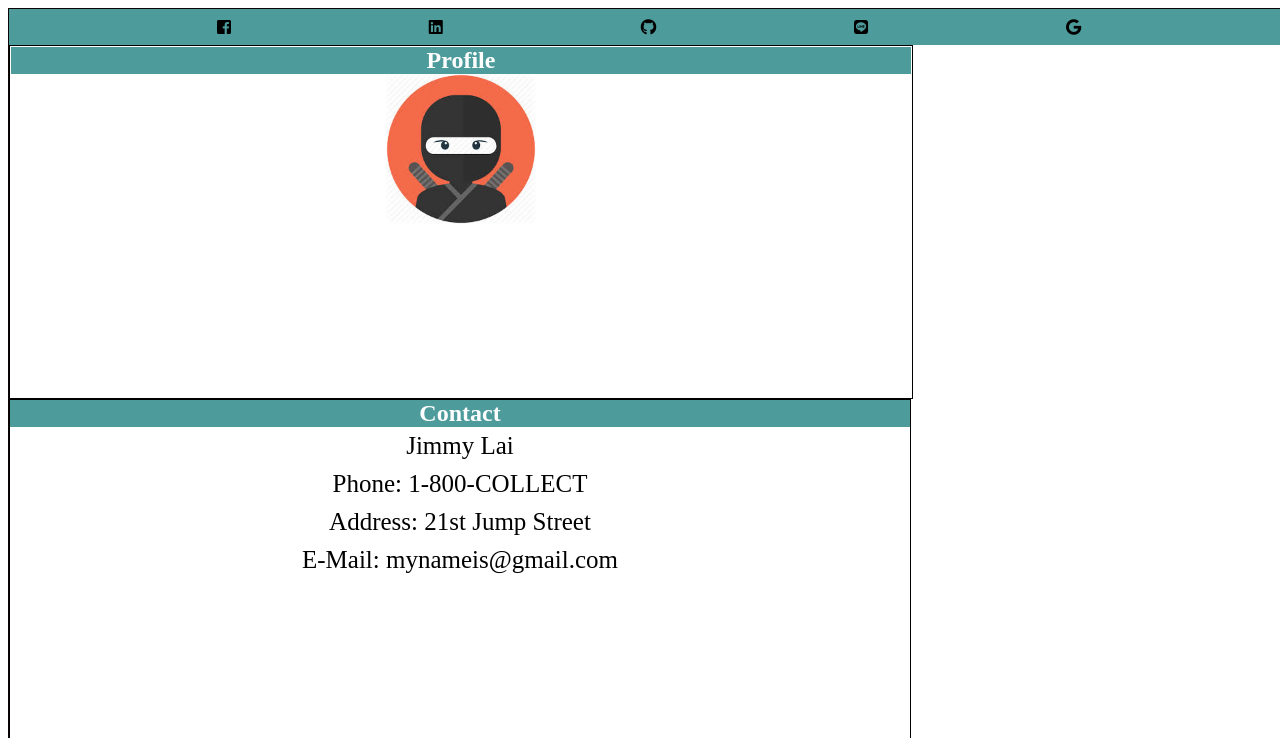
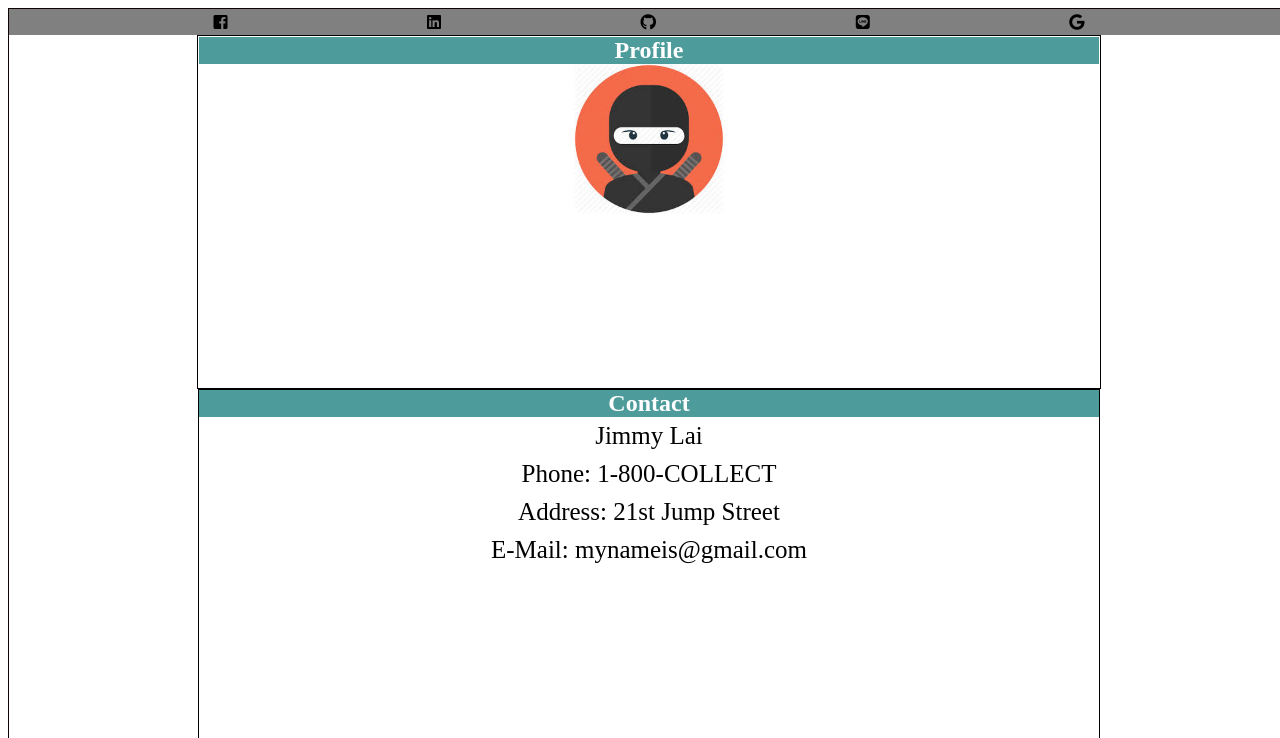
Before and after one commit to Typo-Champion/grid-flex-nm-resume, a plain HTML site: page index.html in a window 1280 px wide. Shown: the top 738 px of the page. Drawn offline with Linux system fonts and the light colour scheme.

Commit message:
trying to debug css

```diff
--- a/index.html
+++ b/index.html
@@ -21,9 +21,8 @@
         <div class="flexit">
             <section id="avatar">
                 <h1 class="heading">Profile</h1>
-                <div id="img">
-                    <img src="./images/download.jpeg" alt="ninja" width="150px" height="150px">
-                </div>
+                <img src="./images/download.jpeg" alt="ninja" width="150px" height="150px">
+
 
             </section>
             <section id="contact">
--- a/main.css
+++ b/main.css
@@ -1,6 +1,6 @@
 /* mobile view */
 #container {
-    height: 100vh;
+    height: auto;
     width: 100vw;
     display: grid;
     border: 1px solid rgb(15, 4, 4);
@@ -20,15 +20,15 @@
 .flexit {
     display:flex;
     flex-flow: wrap;
-    /* height: 230vh;
-        */
+    justify-content: center;
+    align-items: stretch;
+    align-items:
+
+
 }
 .flexit section {
     width: 900px;
     height: 350px;
-
-
-
 
 }
 
@@ -39,8 +39,8 @@
     justify-content: space-evenly;
     align-items: center;
     grid-area: nb;
-    background: rgb(77, 155, 155);
-    padding: 10px;
+    background: gray;
+    padding: 5px;
 
 }
 
@@ -74,6 +74,7 @@
 }
 
 #footer {
+    background: gray;
     padding-right: 10px;
     grid-template-columns: 1fr 1fr;
 
@@ -104,6 +105,7 @@
 section {
     border: solid 1px black;
     text-align: center;
+    justify-self: flex-end
 }
 
 li {
@@ -116,4 +118,5 @@ header footer {
     background: grey;
     /* justify-self: center; */
     justify-content: space-evenly;
+
 }
```
